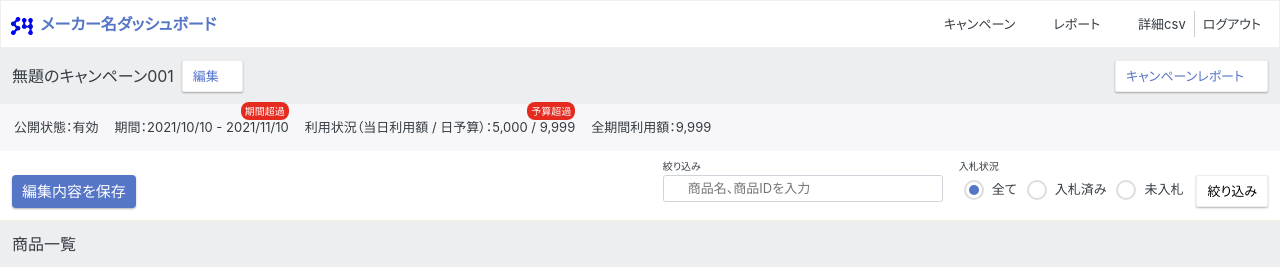
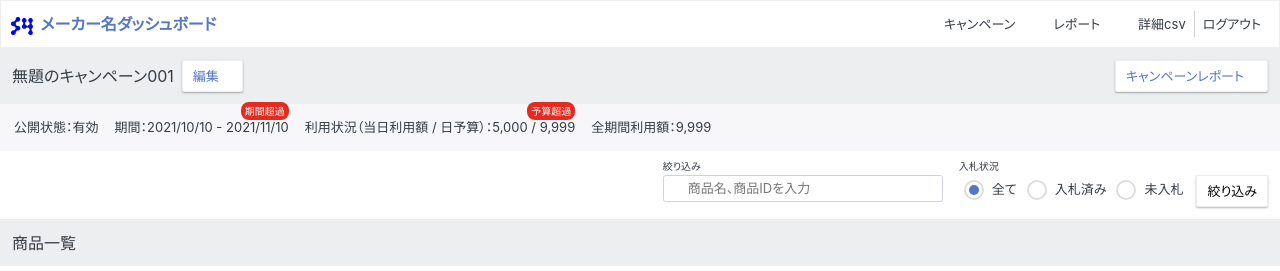
Before and after one commit to takataroushinchi/s4c, a Vue app: page /campaign-detail in a window 1280 px wide. Shown: the top 271 px of the page. Built offline with nearby package versions, Linux system fonts and the light colour scheme; some icons are missing.

Commit message:
入札仕様変更「保存」ボタン削除、ダイアログを入札時 に表示

```diff
--- a/src/components/CampaignDetailList.vue
+++ b/src/components/CampaignDetailList.vue
@@ -7,7 +7,7 @@
       <div class="u-FlexBox__spacer"></div>
       <input class="c-Input" type="number" name="amount" :value="base_amount" placeholder="">
       <div class="u-FlexBox__spacer"></div>
-      <button type="button" class="c-Button">
+      <button type="button" class="c-Button" @click="DialogMethod">
         <span>このページ内のチェック商品 250 件を一括入札</span>
       </button>
     </div><!-- /u-FlexBox -->
@@ -70,11 +70,16 @@ export default {
       type: Array,
     },
   },
-  setup() {
+  setup(_, context) {
     const base_amount = 50;
+
+    const DialogMethod = () => {
+      context.emit('custom-event', true);
+    }
 
     return {
       base_amount,
+      DialogMethod,
     }
   },
 }
--- a/src/components/CampaignDetailTool.vue
+++ b/src/components/CampaignDetailTool.vue
@@ -1,11 +1,5 @@
 <template>
-<div class="c-Tool u-FlexBox u-FlexBox--top u-FlexBox--justify">
-  <button type="button" class="c-Button _primary" @click="DialogMethod">
-    <span>編集内容を保存</span>
-  </button>
-
-  <div class="u-FlexBox__spacer"></div>
-
+<div class="c-Tool u-FlexBox u-FlexBox--top u-FlexBox--right">
   <div class="u-FlexBox u-FlexBox--top">
     <div class="c-Input__group">
       <div class="c-Input__label">
@@ -59,14 +53,5 @@ export default {
   components: {
     Search,
   },
-  setup(_, context) {
-    const DialogMethod = () => {
-      context.emit('custom-event', true);
-    }
-
-    return {
-      DialogMethod,
-    }
-  }
 }
 </script>
--- a/src/views/CampaignDetail.vue
+++ b/src/views/CampaignDetail.vue
@@ -1,10 +1,10 @@
 <template>
   <CampaignDetailTitle text="無題のキャンペーン001"/>
   <CampaignDetailSettingItem />
-  <CampaignDetailTool @custom-event="setIsOpen" />
+  <CampaignDetailTool />
 
   <CommonTitle text="商品一覧"/>
-  <CampaignDetailList :list="listRef"/>
+  <CampaignDetailList :list="listRef" @custom-event="setIsOpen"/>
 
   <Dialog :open="isOpenRef" @close="setIsOpen" class="headlessui-Dialog">
     <div class="headlessui-Dialog__content">
@@ -37,7 +37,6 @@ import { ref } from "vue";
 import {
   useRouter,
   useRoute,
-  onBeforeRouteLeave,
   } from 'vue-router';
 import { Info } from '@icon-park/vue-next';
 import {
@@ -72,7 +71,6 @@ export default {
     const router = useRouter()
     const route = useRoute()
     const path = route.path
-    let saved = false
     let toPath = '/campaign-detail'
 
     let isOpenRef = ref(false);
@@ -93,18 +91,6 @@ export default {
 
     listRef.value = (path === '/campaign-detail')? data[0] : data[1];
 
-    onBeforeRouteLeave((to) => {
-      // 未保存の場合は保存ダイアログを出す
-      if (!saved) {
-        isOpenRef.value = true;
-        toPath = to.path;
-        // 保存済みフラグ
-        saved = true;
-        return false;
-      }
-      // listRef.value = (to.path === '/campaign-detail')? data[0] : data[1];
-    })
-
     const handleMethod = () => {
       router.push(toPath)
     }
```
